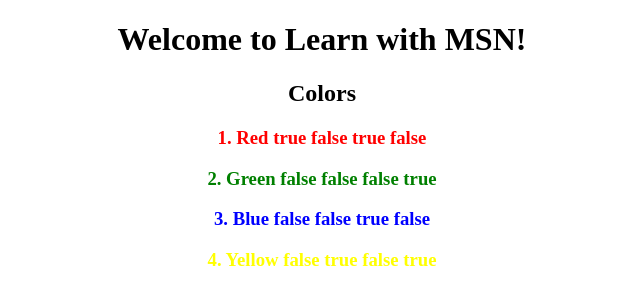
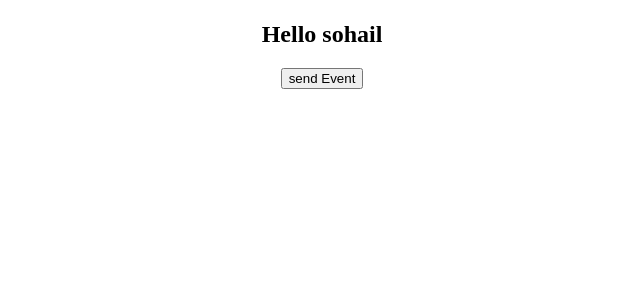
Before and after one commit to MuhammadSohailNazar/angular-basic, an Angular app in the folder angular-basic/: page / in a window 1280 px wide. Shown: the top 304 px of the page, without its empty margins (318-958 px from the left). Built offline with nearby package versions, Linux system fonts and the light colour scheme.

Commit message:
10. component interaction

```diff
--- a/angular-basic/src/app/app.component.html
+++ b/angular-basic/src/app/app.component.html
@@ -1,7 +1,7 @@
 <!--The content below is only a placeholder and can be replaced.-->
 <div style="text-align:center">
   <h1>
-    Welcome to {{ title }}!
+    {{message}}
   </h1>
   <!-- <div app-test></div> -->
   <!-- <app-interpolation></app-interpolation> -->
@@ -13,7 +13,8 @@
   <!-- <app-two-way-binding></app-two-way-binding> -->
   <!-- <app-ng-if></app-ng-if> -->
   <!-- <app-ng-switch></app-ng-switch> -->
-  <app-ng-for></app-ng-for>
+  <!-- <app-ng-for></app-ng-for> -->
+  <app-component-interaction [parentData]="name" (childEvent)="message =$event"></app-component-interaction>
 
 </div>
 
--- a/angular-basic/src/app/app.component.ts
+++ b/angular-basic/src/app/app.component.ts
@@ -7,4 +7,6 @@
 })
 export class AppComponent {
   title = 'Learn with MSN';
+  public name = "sohail";
+  public message = "";
 }
--- a/angular-basic/src/app/app.module.ts
+++ b/angular-basic/src/app/app.module.ts
@@ -14,6 +14,7 @@
 import { NgIfComponent } from './ng-if/ng-if.component';
 import { NgSwitchComponent } from './ng-switch/ng-switch.component';
 import { NgForComponent } from './ng-for/ng-for.component';
+import { ComponentInteractionComponent } from './component-interaction/component-interaction.component';
 
 @NgModule({
   declarations: [
@@ -28,7 +29,8 @@
     TwoWayBindingComponent,
     NgIfComponent,
     NgSwitchComponent,
-    NgForComponent
+    NgForComponent,
+    ComponentInteractionComponent
   ],
   imports: [
     BrowserModule,
--- /dev/null
+++ b/angular-basic/src/app/component-interaction/component-interaction.component.html
@@ -0,0 +1,2 @@
+<h2>{{"Hello " + name}}</h2>
+<button (click)="fireEvent()">send Event</button>
--- /dev/null
+++ b/angular-basic/src/app/component-interaction/component-interaction.component.ts
@@ -0,0 +1,19 @@
+import { Component, OnInit, Input, Output, EventEmitter } from '@angular/core';
+
+@Component({
+  selector: 'app-component-interaction',
+  templateUrl: './component-interaction.component.html',
+  styleUrls: ['./component-interaction.component.css']
+})
+export class ComponentInteractionComponent implements OnInit {
+  @Input('parentData') public name;
+  @Output() public childEvent = new EventEmitter();
+  constructor() { }
+
+  ngOnInit() {
+  }
+
+  fireEvent() {
+    this.childEvent.emit("Hey Msn.");
+  }
+}
--- a/angular-basic/src/app/ng-for/ng-for.component.html
+++ b/angular-basic/src/app/ng-for/ng-for.component.html
@@ -3,3 +3,4 @@
 <div *ngFor="let color of colors; index as i;first as f; last as l;even as e; odd as o">
     <h3 [style.color]="color">{{i +1}}. {{color}} {{f}} {{l}} {{e}} {{o}}</h3>
 </div>
+<div>{{colors[0]}}</div>
```
Also changed, not shown: angular-basic/src/app/component-interaction/component-interaction.component.css (added).
